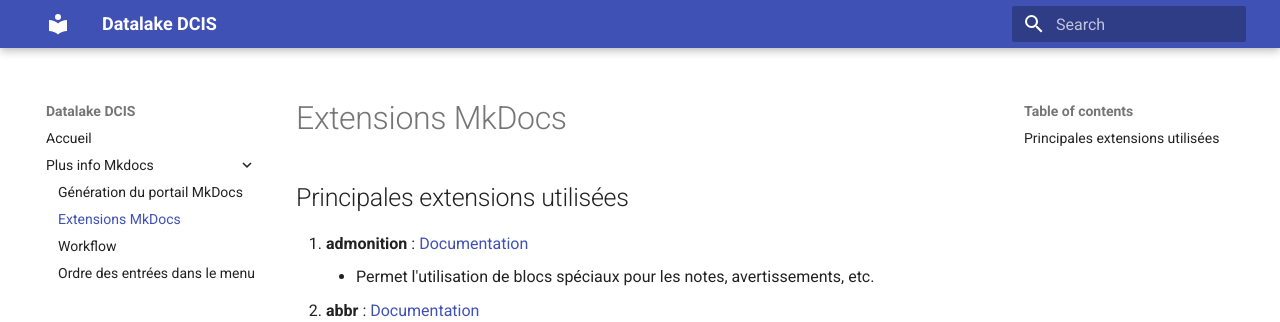
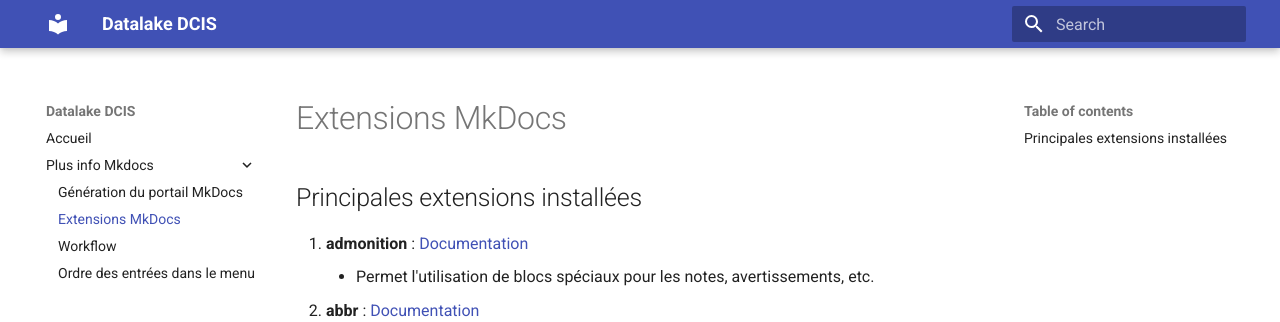
Before and after one commit to INRIA/datalake, an MkDocs documentation site: the page built from docs/Plus-info-Mkdocs/2-extensions.md, in a window 1280 px wide and 900 px high. Shown: the top 322 px of the window. Built offline with MkDocs 1.6.1 and Material for MkDocs 9.7.7, drawn with Linux system fonts in a browser that asks for light colours.

Commit message:
rename some files

```diff
--- a/docs/Plus-info-Mkdocs/2-config-mkdoc.md
+++ b/docs/Plus-info-Mkdocs/2-extensions.md
@@ -1,6 +1,6 @@
 # Extensions MkDocs
 
-## Principales extensions utilisées
+## Principales extensions installées
 
 1. **admonition** : <a href="https://squidfunk.github.io/mkdocs-material/reference/admonitions/" target="_blank" title="admonition">Documentation</a>
     - Permet l'utilisation de blocs spéciaux pour les notes, avertissements, etc.
```
Also changed, not shown: docs/Plus-info-Mkdocs/4-ordre-menu.md (renamed from docs/Plus-info-Mkdocs/4-tips.md).
